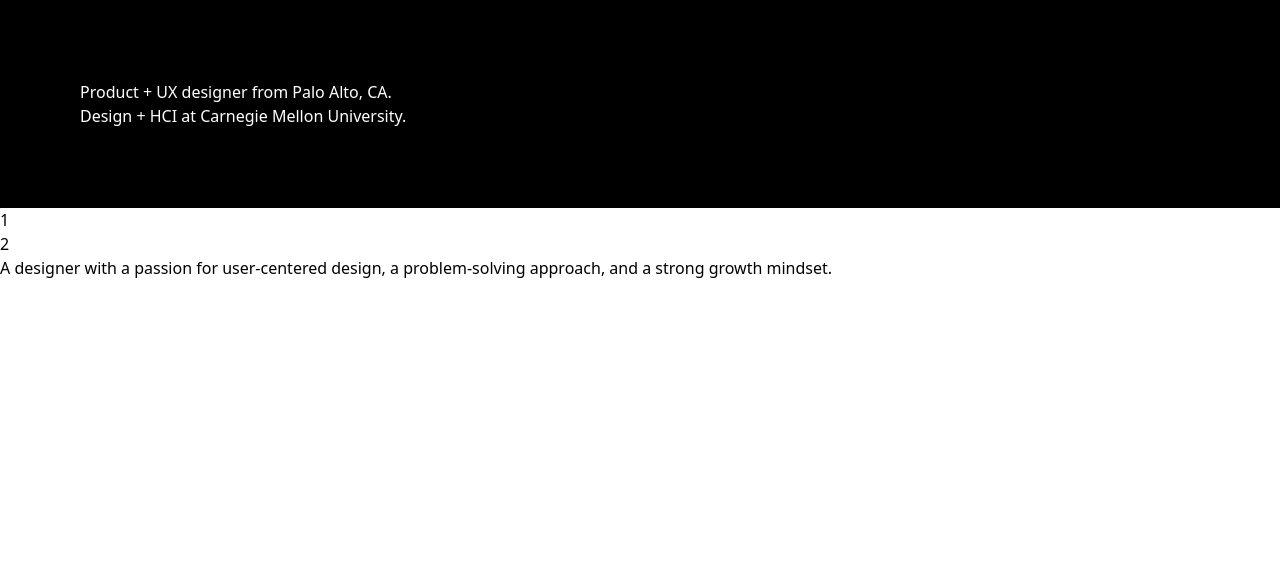
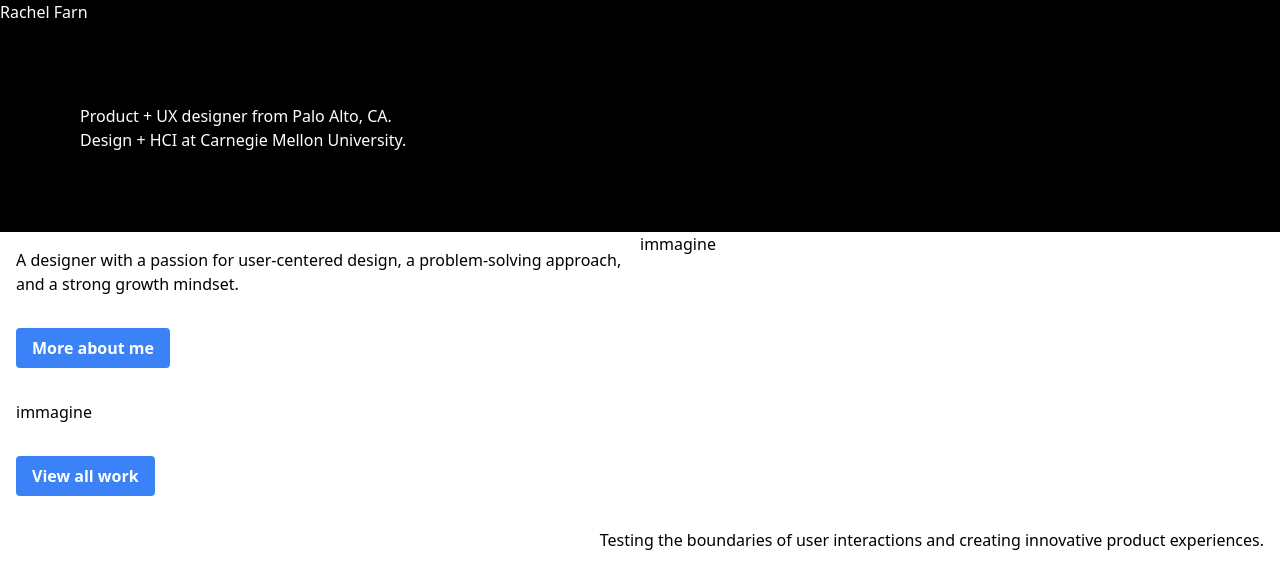
Before and after one commit to lcucu/www.luciancucu.com, a plain HTML site: page index.html in a window 1280 px wide. Drawn offline with nearby package versions, Linux system fonts and the light colour scheme.

Commit message:
update index.html

```diff
--- a/index.html
+++ b/index.html
@@ -4,17 +4,41 @@
 </head>
 
 <body>
+
     <div class="bg-black">
-        <h1 class="text-white text-left pl-20 pt-20">Product + UX designer from Palo Alto, CA.
-        </h1>
-        <h2 class="text-white text-left pl-20 pb-20">Design + HCI at Carnegie Mellon University.
+        <h1 class="text-white text-left font-sans">Rachel Farn</h1>
+        <h2 class="text-white text-left pl-20 pt-20 font-sans">Product + UX designer from Palo Alto, CA.
         </h2>
+        <h3 class="text-white text-left pl-20 pb-20 font-sans">Design + HCI at Carnegie Mellon University.
+        </h3>
     </div>
-    <div class="flex-col">
-        <div>1</div>
-        <div>2</div>
-        <h3 class="text-left">A designer with a passion for user-centered design, a problem-solving approach, and a strong growth mindset.
-        </h3>
+    <div class="flex flex-row flex-shrink md:flex-shrink-0">
+        <div class="w-1/2">
+            <h4 class="font-sans m-4">
+                A designer with a passion for
+                user-centered design, a problem-solving approach,
+                and a strong growth mindset.
+            </h4>
+            <button class="bg-blue-500 hover:bg-blue-700 text-white
+            font-bold py-2 px-4 rounded m-4">
+                More about me
+              </button>
+        </div>
+
+        <div class="w-1/2">
+            immagine
+        </div>
+    </div>
+        <div>
+        <div class="w-1/2 m-4">
+            immagine
+        </div>
+        <button class="bg-blue-500 hover:bg-blue-700
+        text-white font-bold py-2 px-4 rounded m-4">
+            View all work
+          </button>
+        <div class="flex flex-row flex-shrink md:flex-shrink-0"></div>
+        <h5 class="text-right font-sans m-4">Testing the boundaries of user interactions and creating innovative product experiences.</h5>
     </div>
     </body>
 </html>
```
